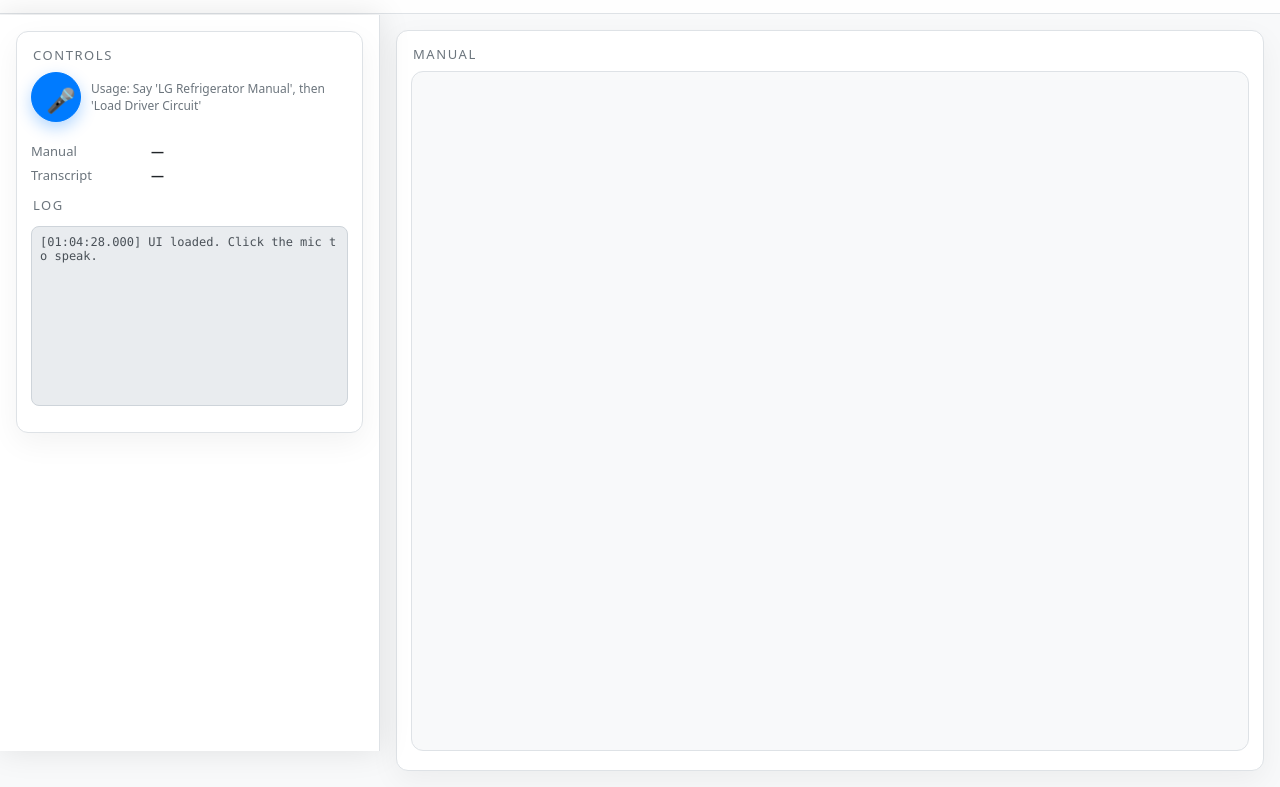
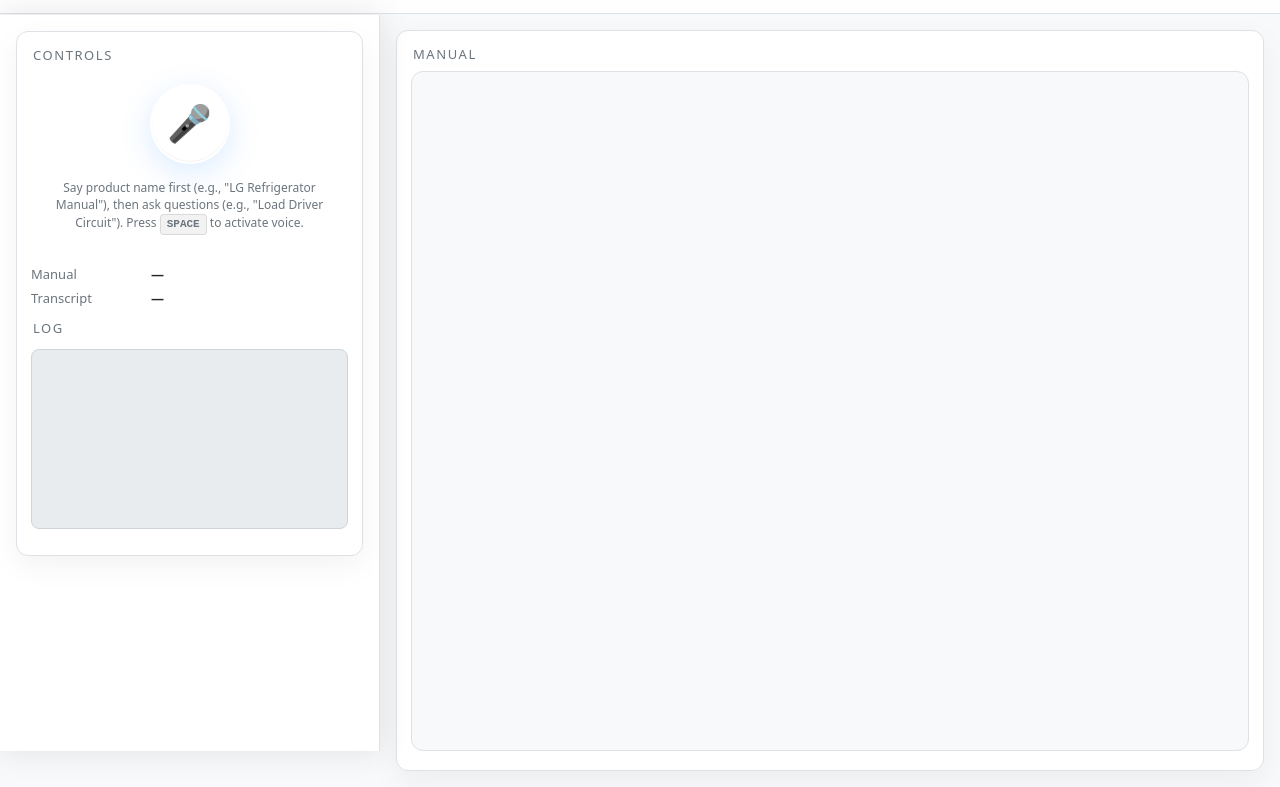
Before and after one commit to kiranbele11/xyzcare-audio-assistant, a website: page frontend/index.html in a window 1280 px wide. Shown: the part 49-836 px from the top of the page. Drawn offline with Linux system fonts and the light colour scheme.

Commit message:
Mic redesign

```diff
--- a/frontend/index.html
+++ b/frontend/index.html
@@ -34,23 +34,84 @@
       border: 1px solid #dee2e6; border-radius: 12px; padding: 14px; box-shadow: 0 10px 30px rgba(0,0,0,.05);
     }
     .section-title { font-size: 13px; text-transform: uppercase; letter-spacing:.12em; color: var(--muted); margin: 0 0 8px 2px; }
-    .mic-wrap { display:flex; align-items:center; gap:10px; }
+    .mic-wrap { display:flex; flex-direction: column; align-items:center; gap:16px; margin: 20px 0; }
     #micBtn {
-      appearance:none; border:1px solid #007bff; background: #007bff;
-      color:#fff; border-radius: 50%; padding: 14px; font-weight:600; cursor:pointer;
-      box-shadow: 0 6px 16px rgba(0, 123, 255, 0.3);
-      transition: transform .06s ease, box-shadow .12s ease, background .2s ease;
-      width: 50px;
-      height: 50px;
-      font-size: 24px;
+      appearance:none;
+      border: 2px solid rgba(255, 255, 255, 0.3);
+      background: rgba(255, 255, 255, 0.2);
+      backdrop-filter: blur(20px) saturate(180%);
+      -webkit-backdrop-filter: blur(20px) saturate(180%);
+      color: #007bff;
+      border-radius: 50%;
+      padding: 0;
+      font-weight: 600;
+      cursor: pointer;
+      box-shadow: 0 8px 32px rgba(0, 123, 255, 0.15),
+                  inset 0 1px 1px rgba(255, 255, 255, 0.5),
+                  inset 0 -1px 1px rgba(0, 0, 0, 0.05);
+      transition: all .3s cubic-bezier(0.4, 0, 0.2, 1);
+      width: 80px;
+      height: 80px;
+      font-size: 36px;
+      display: flex;
+      align-items: center;
+      justify-content: center;
+      position: relative;
+      overflow: hidden;
     }
-    #micBtn:hover { transform: translateY(-1px); box-shadow: 0 10px 22px rgba(0, 123, 255, 0.4); }
+    #micBtn::before {
+      content: '';
+      position: absolute;
+      inset: 0;
+      border-radius: 50%;
+      background: linear-gradient(135deg, rgba(255, 255, 255, 0.4) 0%, rgba(255, 255, 255, 0) 100%);
+      opacity: 0;
+      transition: opacity .3s ease;
+    }
+    #micBtn:hover::before { opacity: 1; }
+    #micBtn:hover {
+      transform: translateY(-2px) scale(1.05);
+      box-shadow: 0 12px 40px rgba(0, 123, 255, 0.25),
+                  inset 0 1px 1px rgba(255, 255, 255, 0.6),
+                  inset 0 -1px 1px rgba(0, 0, 0, 0.05);
+    }
+    #micBtn:active {
+      transform: translateY(0) scale(0.98);
+    }
     #micBtn.recording {
-      border-color: var(--danger);
-      background: var(--danger);
-      box-shadow: 0 6px 16px rgba(220, 53, 69, 0.4);
+      border-color: rgba(255, 255, 255, 0.4);
+      background: rgba(220, 53, 69, 0.3);
+      color: var(--danger);
+      box-shadow: 0 8px 32px rgba(220, 53, 69, 0.3),
+                  inset 0 1px 1px rgba(255, 255, 255, 0.5),
+                  inset 0 -1px 1px rgba(0, 0, 0, 0.05);
+      animation: pulse-recording 2s cubic-bezier(0.4, 0, 0.6, 1) infinite;
     }
-    #micHint { color: var(--muted); font-size: 12px; }
+    @keyframes pulse-recording {
+      0%, 100% {
+        box-shadow: 0 8px 32px rgba(220, 53, 69, 0.3),
+                    inset 0 1px 1px rgba(255, 255, 255, 0.5),
+                    inset 0 -1px 1px rgba(0, 0, 0, 0.05);
+      }
+      50% {
+        box-shadow: 0 8px 40px rgba(220, 53, 69, 0.5),
+                    inset 0 1px 1px rgba(255, 255, 255, 0.5),
+                    inset 0 -1px 1px rgba(0, 0, 0, 0.05);
+      }
+    }
+    #micHint { color: var(--muted); font-size: 12px; text-align: center; max-width: 280px; line-height: 1.4; }
+    .keyboard-hint {
+      display: inline-flex;
+      align-items: center;
+      gap: 4px;
+      padding: 2px 6px;
+      background: rgba(0, 0, 0, 0.05);
+      border-radius: 4px;
+      font-family: ui-monospace, monospace;
+      font-size: 11px;
+      font-weight: 600;
+      border: 1px solid rgba(0, 0, 0, 0.1);
+    }
     .kv { display:grid; grid-template-columns: 110px 1fr; font-size: 13px; gap: 6px 10px; color: var(--muted); }
     .kv div.value { color: var(--text); font-weight: 600; }
     .status {
@@ -87,7 +148,7 @@
         <button id="micBtn" aria-pressed="false" aria-label="Hold to speak or click to start/stop recording">
           🎤
         </button>
-        <span id="micHint">Usage: Say 'LG Refrigerator Manual', then 'Load Driver Circuit'</span>
+        <span id="micHint">Say product name first (e.g., "LG Refrigerator Manual"), then ask questions (e.g., "Load Driver Circuit"). Press <span class="keyboard-hint">SPACE</span> to activate voice.</span>
       </div>
 
       <div class="status">
@@ -122,7 +183,7 @@
       const pdfFrame = document.getElementById('pdfFrame');
       const sidebar = document.getElementById('sidebar');
       const mainContent = document.getElementById('main-content');
-      const sidebarToggle = document.getElementById('sidebar-toggle');
+      const sidebarToggle = document.getElementById('sidebarToggle');
 
       sidebarToggle.addEventListener('click', () => {
         sidebar.classList.toggle('closed');
@@ -359,7 +420,22 @@
         if (isRecording) stopRecording(); else startRecording();
       });
 
-      log('UI loaded. Click the mic to speak.');
+      // Keyboard shortcut: Spacebar to toggle recording
+      document.addEventListener('keydown', (e) => {
+        // Only trigger if not focused on an input element
+        if (e.target.tagName === 'INPUT' || e.target.tagName === 'TEXTAREA') return;
+
+        if (e.code === 'Space' || e.key === ' ') {
+          e.preventDefault(); // Prevent page scroll
+          if (isRecording) {
+            stopRecording();
+          } else {
+            startRecording();
+          }
+        }
+      });
+
+      log('UI loaded. Click the mic or press SPACE to speak.');
     })();
   </script>
 </body>
```
